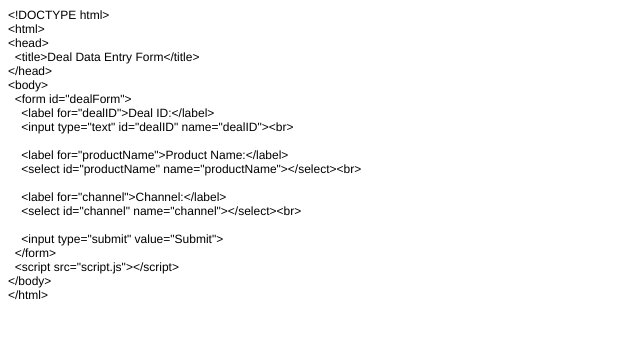
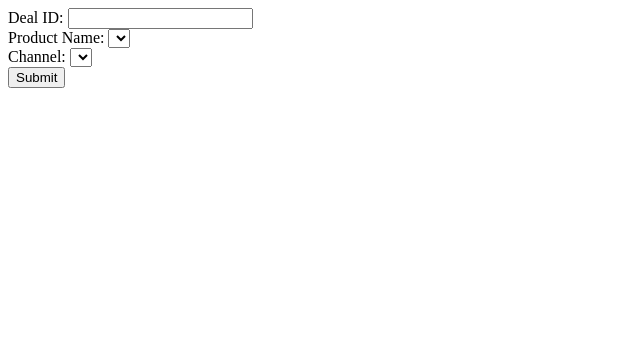
Before and after one commit to jschrader12/Deal-Matrix, a plain HTML site: page index.html in a window 1280 px wide. Shown: the whole page, without its empty margins (0-640 px from the left). Drawn offline with Linux system fonts and the light colour scheme.

Commit message:
Update index.html

```diff
--- a/index.html
+++ b/index.html
@@ -1,37 +1,21 @@
-<!DOCTYPE html PUBLIC "-//W3C//DTD HTML 4.01//EN" "http://www.w3.org/TR/html4/strict.dtd">
+<!DOCTYPE html>
 <html>
 <head>
-  <meta http-equiv="Content-Type" content="text/html; charset=utf-8">
-  <meta http-equiv="Content-Style-Type" content="text/css">
-  <title></title>
-  <meta name="Generator" content="Cocoa HTML Writer">
-  <meta name="CocoaVersion" content="2487.7">
-  <style type="text/css">
-    p.p1 {margin: 0.0px 0.0px 0.0px 0.0px; font: 12.0px Helvetica}
-    p.p2 {margin: 0.0px 0.0px 0.0px 0.0px; font: 12.0px Helvetica; min-height: 14.0px}
-  </style>
+  <title>Deal Data Entry Form</title>
 </head>
 <body>
-<p class="p1">&lt;!DOCTYPE html&gt;</p>
-<p class="p1">&lt;html&gt;</p>
-<p class="p1">&lt;head&gt;</p>
-<p class="p1"><span class="Apple-converted-space">  </span>&lt;title&gt;Deal Data Entry Form&lt;/title&gt;</p>
-<p class="p1">&lt;/head&gt;</p>
-<p class="p1">&lt;body&gt;</p>
-<p class="p1"><span class="Apple-converted-space">  </span>&lt;form id="dealForm"&gt;</p>
-<p class="p1"><span class="Apple-converted-space">    </span>&lt;label for="dealID"&gt;Deal ID:&lt;/label&gt;</p>
-<p class="p1"><span class="Apple-converted-space">    </span>&lt;input type="text" id="dealID" name="dealID"&gt;&lt;br&gt;</p>
-<p class="p2"><br></p>
-<p class="p1"><span class="Apple-converted-space">    </span>&lt;label for="productName"&gt;Product Name:&lt;/label&gt;</p>
-<p class="p1"><span class="Apple-converted-space">    </span>&lt;select id="productName" name="productName"&gt;&lt;/select&gt;&lt;br&gt;</p>
-<p class="p2"><br></p>
-<p class="p1"><span class="Apple-converted-space">    </span>&lt;label for="channel"&gt;Channel:&lt;/label&gt;</p>
-<p class="p1"><span class="Apple-converted-space">    </span>&lt;select id="channel" name="channel"&gt;&lt;/select&gt;&lt;br&gt;</p>
-<p class="p2"><br></p>
-<p class="p1"><span class="Apple-converted-space">    </span>&lt;input type="submit" value="Submit"&gt;</p>
-<p class="p1"><span class="Apple-converted-space">  </span>&lt;/form&gt;</p>
-<p class="p1"><span class="Apple-converted-space">  </span>&lt;script src="script.js"&gt;&lt;/script&gt;</p>
-<p class="p1">&lt;/body&gt;</p>
-<p class="p1">&lt;/html&gt;</p>
+  <form id="dealForm">
+    <label for="dealID">Deal ID:</label>
+    <input type="text" id="dealID" name="dealID"><br>
+
+    <label for="productName">Product Name:</label>
+    <select id="productName" name="productName"></select><br>
+
+    <label for="channel">Channel:</label>
+    <select id="channel" name="channel"></select><br>
+
+    <input type="submit" value="Submit">
+  </form>
+  <script src="script.js"></script>
 </body>
 </html>
```
